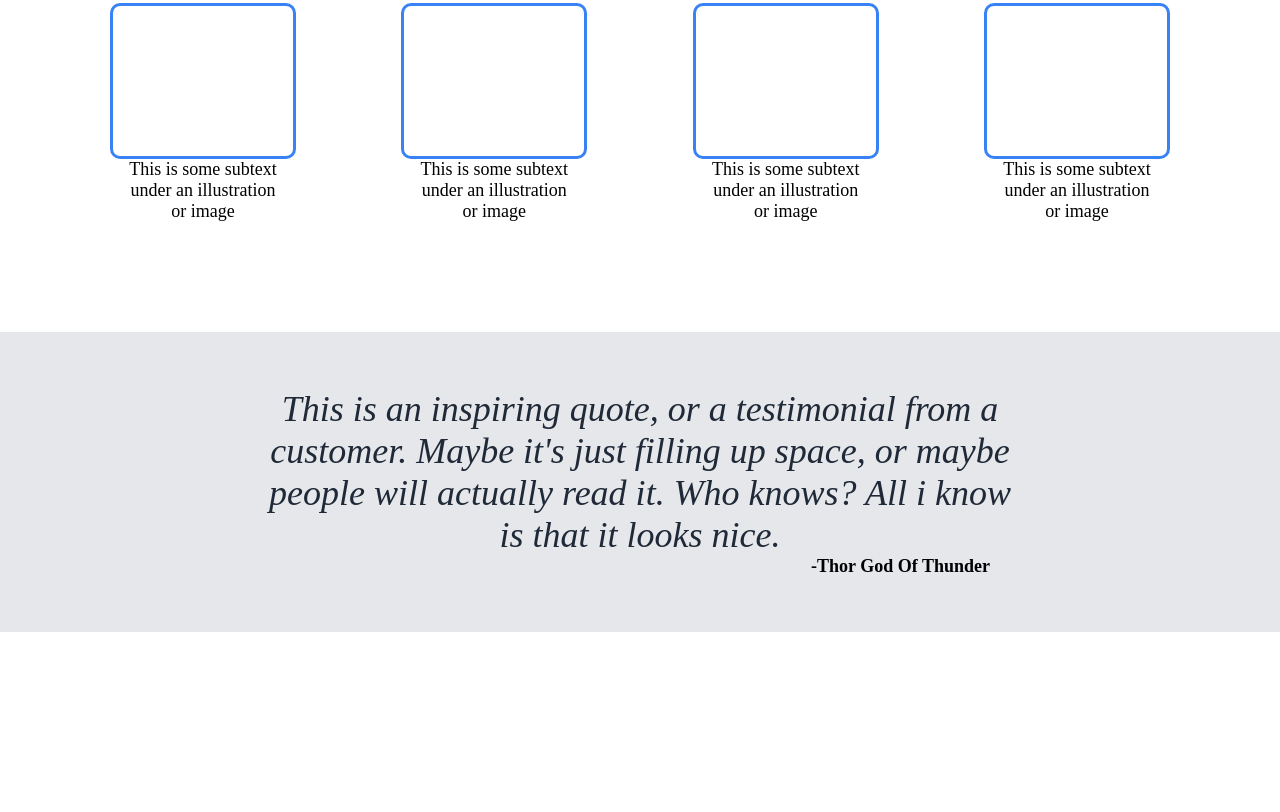
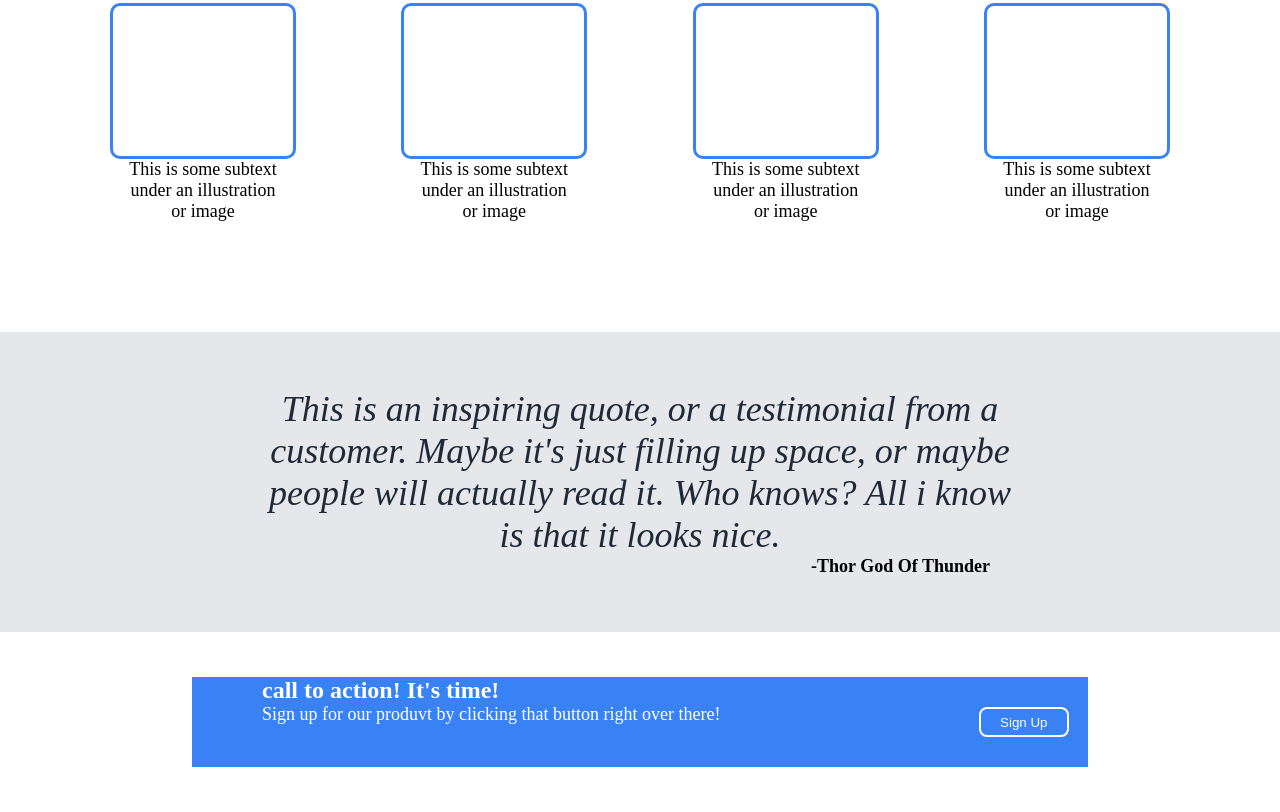
Before and after one commit to k-junior12/Landing-Page-Project, a plain HTML site: page index.html in a window 1280 px wide. Shown: the part 479-1291 px from the top of the page. Before the commit the page ends 1111 px from the top, so only its background shows below. Drawn offline with Linux system fonts and the light colour scheme.

Commit message:
finished section 4 and starting section 5

```diff
--- a/index.html
+++ b/index.html
@@ -67,5 +67,19 @@
       <p class="block-3p"><strong> -Thor God Of Thunder</strong></p>
     </div>
     </div>
+    <div class="block-4">
+      <div class="blue-item">
+        <div class="block-4l">
+          <h4>call to action! It's time!</h4>
+          <p class="block-4p">Sign up for our produvt by clicking that button right over there!</p>
+
+        </div>
+        <div class="block-4r">
+          <button class="block-4btn">Sign Up</button>
+        </div>
+
+      </div>
+
+    </div>
   </body>
 </html>
--- a/style.css
+++ b/style.css
@@ -137,3 +137,44 @@ h3{
     display: flex;
     justify-content: end;padding-right: 290px;
 }
+.block-4{
+    height: 180px;
+    display: flex;
+    justify-content: center;
+    align-items: center;
+}
+
+.blue-item{
+    background-color: #3882F6;
+    width: 70%;
+    height: 50%;
+    display: flex;
+    flex-direction: row;
+}
+.block-4l{
+    width: 80%;
+    margin-left: 70px;
+    justify-content: center;
+    flex-direction: column;
+}
+h4{
+    font-size: 24px;
+    color: white;
+}
+.block-4p{
+    color: white;
+    font-size: 18px;
+}
+.block-4r{
+    display: flex;
+    justify-content: center;
+    align-items: center;
+}
+.block-4btn{
+ background-color: #3882F6;
+ border: 2px solid white;
+ width: 90px;
+ height: 30px;
+ border-radius: 8px;
+ color: white;
+}
```
